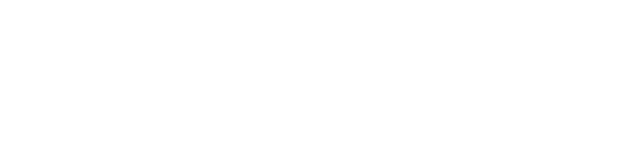
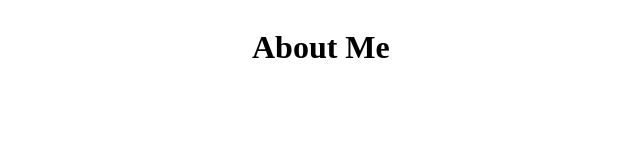
Before and after one commit to Sirpedia/zmason, a plain HTML site: page index.html in a window 1280 px wide. Shown: the whole page, without its empty margins (148-788 px from the left). Drawn offline with Linux system fonts and the light colour scheme.

Commit message:
Update index.html

```diff
--- a/index.html
+++ b/index.html
@@ -3,7 +3,7 @@
 
 
 <body>
-<h1 style="position: fixed; left: 1000vh;"> About Me </h1>
+<h1 style="position: fixed; left: 50vh;"> About Me </h1>
 </body>
 
 
```
